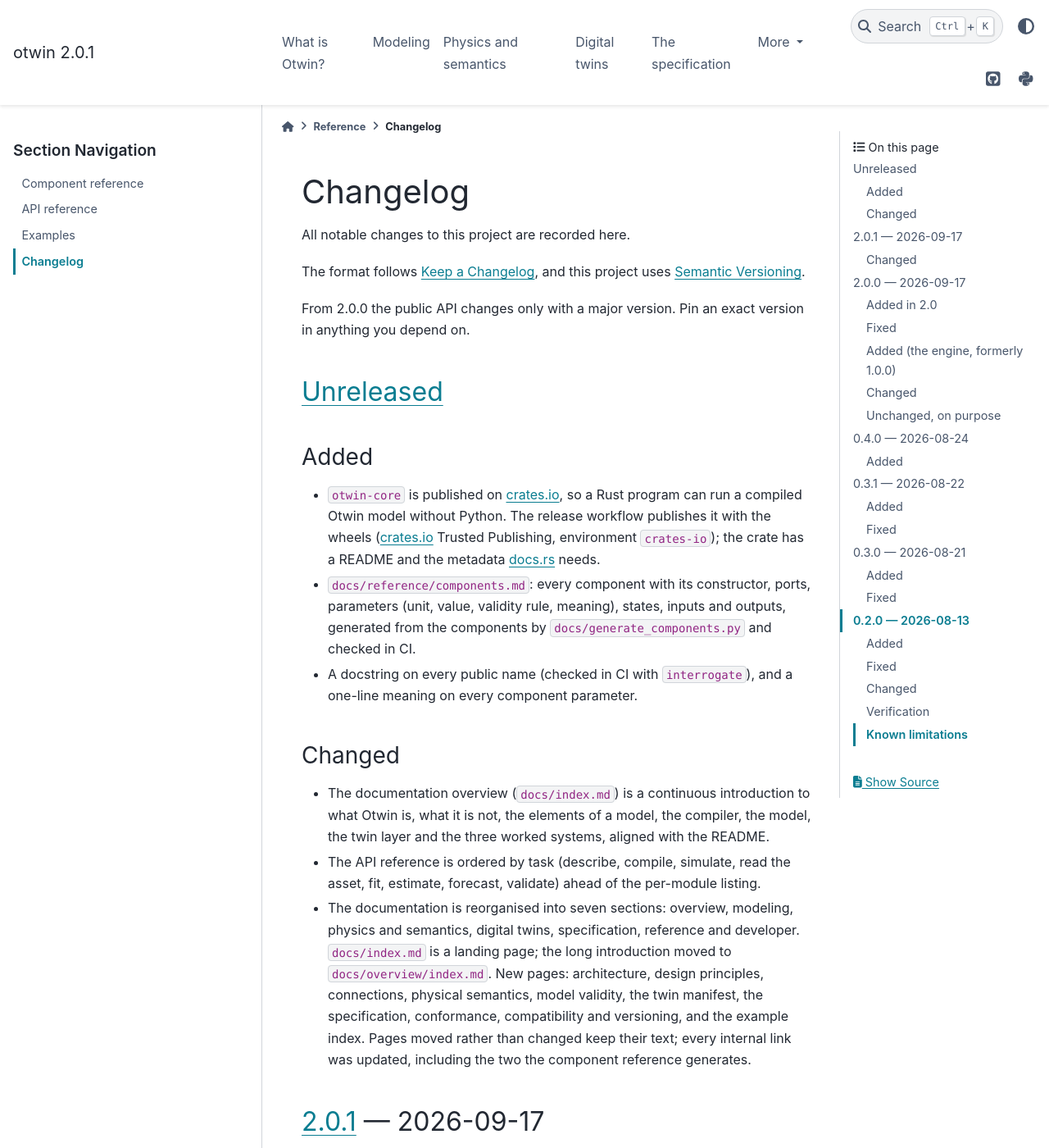
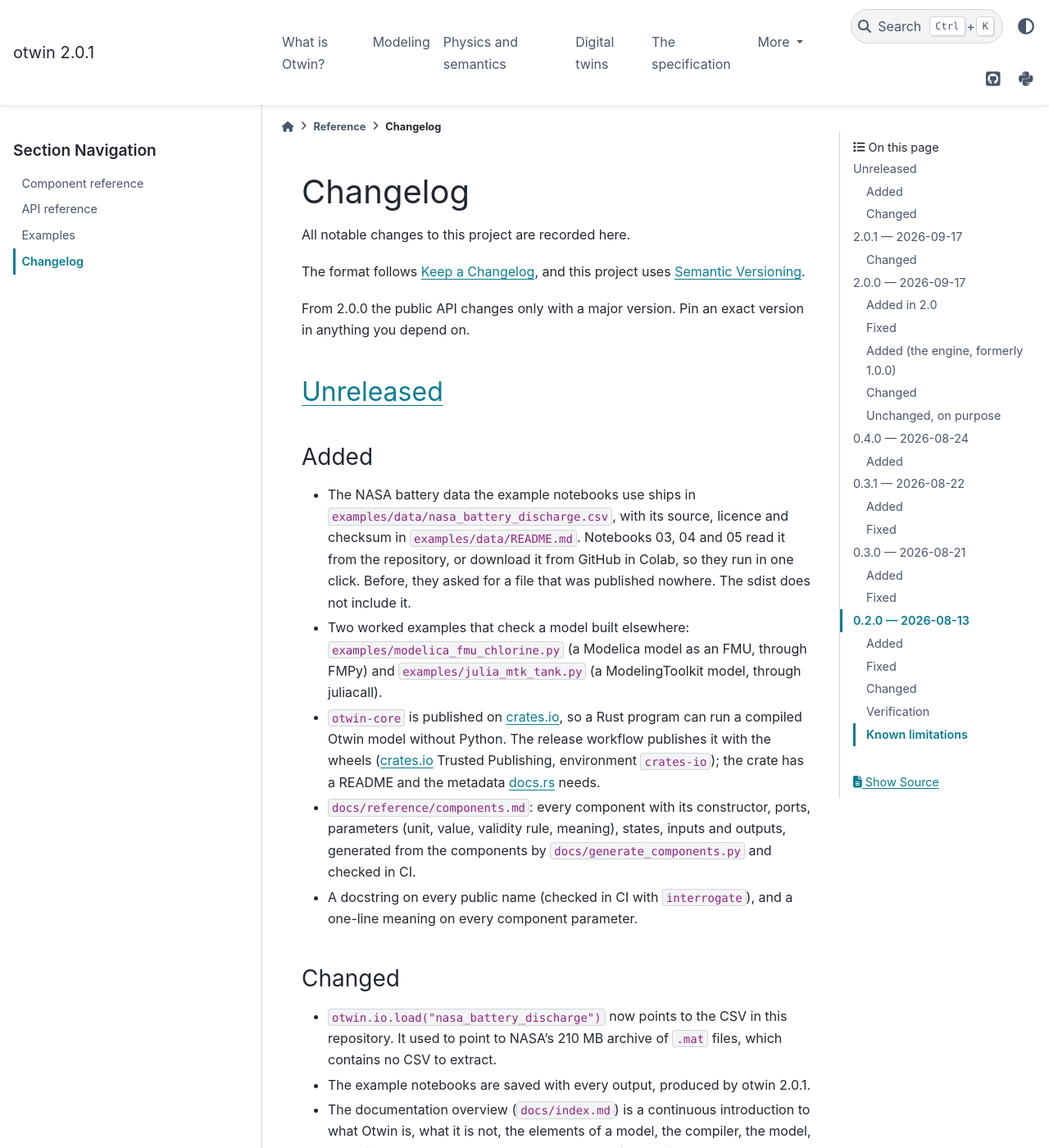
Before and after one commit to otwin-core/otwin, a Sphinx documentation site: the page built from docs/reference/changelog.md, in a window 1280 px wide and 1400 px high. Shown: the whole window at 82% size. Built offline with Sphinx 7.4.7 and the PyData theme 0.15.4, drawn with Linux system fonts in a browser that asks for light colours.

Commit message:
Ship the NASA example data in examples/data and fix the notebooks (#104)

```diff
--- a/CHANGELOG.md
+++ b/CHANGELOG.md
@@ -12,6 +12,16 @@
 
 ### Added
 
+- The NASA battery data the example notebooks use ships in
+  `examples/data/nasa_battery_discharge.csv`, with its source, licence and
+  checksum in `examples/data/README.md`. Notebooks 03, 04 and 05 read it from
+  the repository, or download it from GitHub in Colab, so they run in one
+  click. Before, they asked for a file that was published nowhere. The sdist
+  does not include it.
+- Two worked examples that check a model built elsewhere:
+  `examples/modelica_fmu_chlorine.py` (a Modelica model as an FMU, through
+  FMPy) and `examples/julia_mtk_tank.py` (a ModelingToolkit model, through
+  juliacall).
 - `otwin-core` is published on crates.io, so a Rust program can run a
   compiled Otwin model without Python. The release workflow publishes it
   with the wheels (crates.io Trusted Publishing, environment `crates-io`);
@@ -26,6 +36,10 @@
 
 ### Changed
 
+- `otwin.io.load("nasa_battery_discharge")` now points to the CSV in this
+  repository. It used to point to NASA's 210 MB archive of `.mat` files, which
+  contains no CSV to extract.
+- The example notebooks are saved with every output, produced by otwin 2.0.1.
 - The documentation overview (`docs/index.md`) is a continuous introduction
   to what Otwin is, what it is not, the elements of a model, the compiler,
   the model, the twin layer and the three worked systems, aligned with the
--- a/pyproject.toml
+++ b/pyproject.toml
@@ -93,6 +93,8 @@
 # not carry the README artwork: every image in README.md is referenced by an
 # absolute raw.githubusercontent.com URL, so the 2.1 MB of PNGs under assets/
 # were downloaded by everyone installing from source and displayed to nobody.
+# Nor does it carry the 21 MB of example data in examples/data/, which the
+# notebooks read from the repository or download from GitHub.
 [tool.hatch.build.targets.sdist]
 # The first four are things a reader of the sdist does not need. The last four
 # are things a *local* build picks up that a CI build never sees: run the suite
@@ -101,6 +103,7 @@
 # worth pinning rather than relying on.
 exclude = [
     "assets/",
+    "examples/data/",
     ".github/",
     "docs/_build/",
     "*.patch",
```
Also changed, not shown: REUSE.toml (+9 -2 lines), docs/digital-twins/acquire.md (+1 -1 lines), examples/data/README.md (added), 13 other files.
